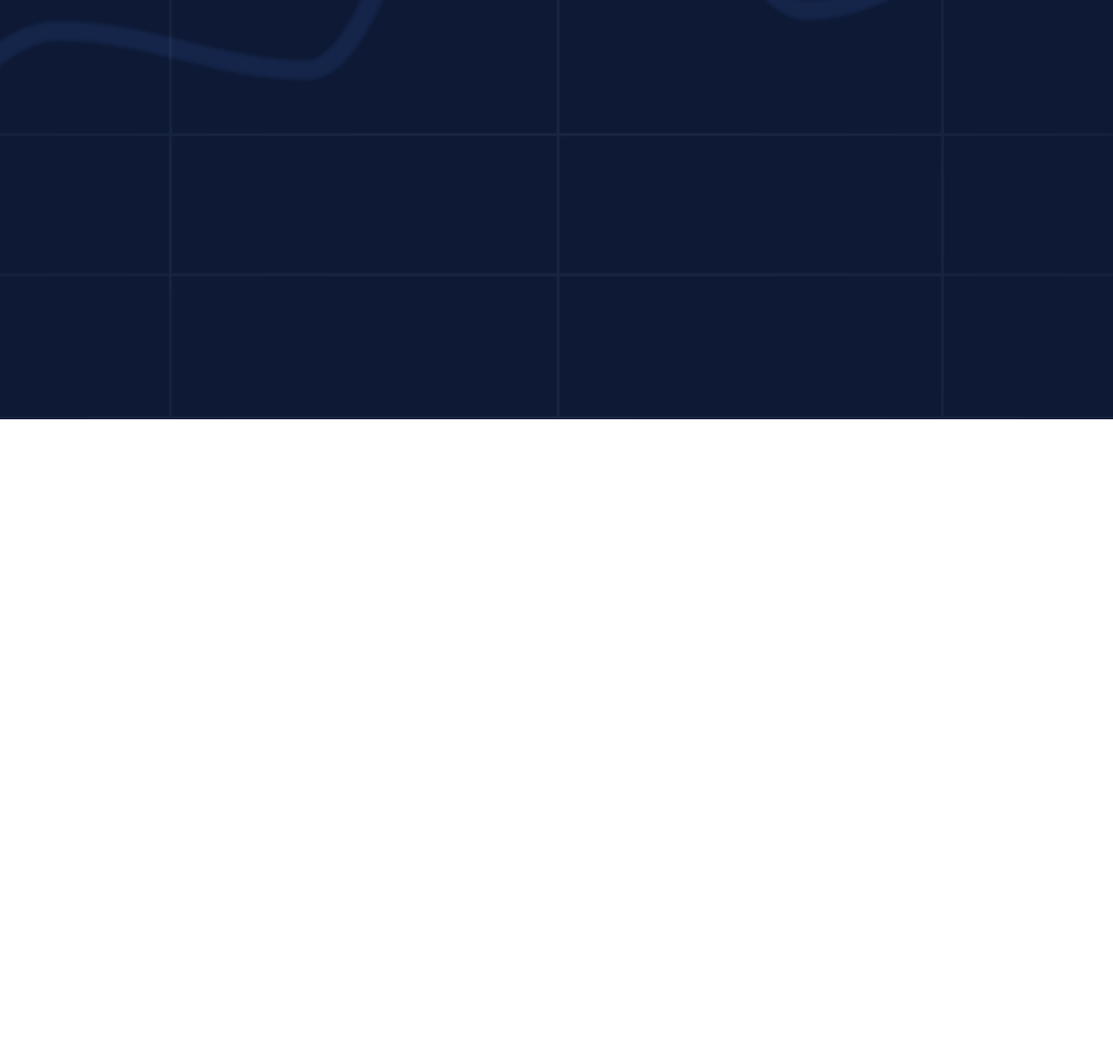
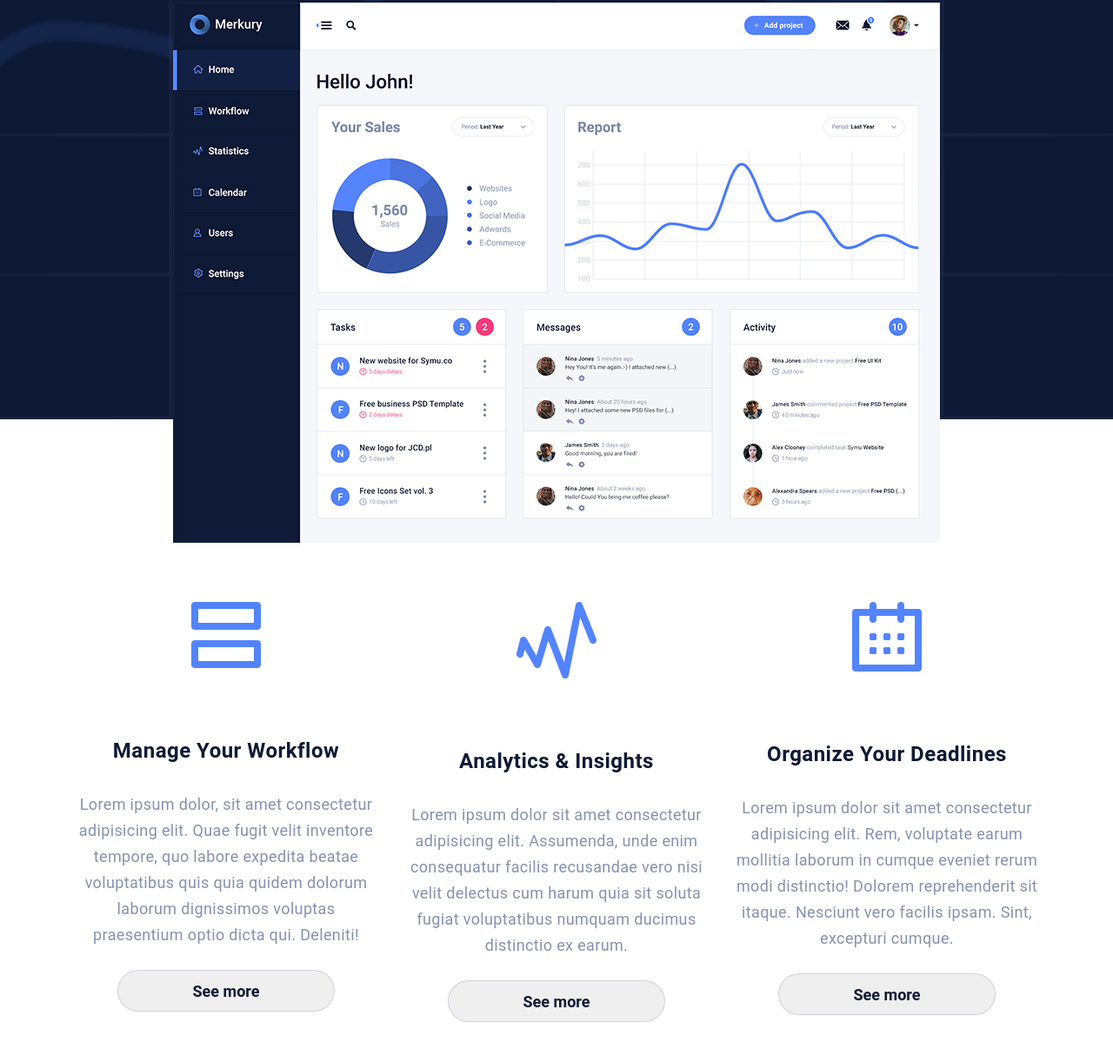
Before and after one commit to Biloliddin22/Merkury, a website: page src/index.html in a window 1280 px wide. Shown: the part 618-1832 px from the top of the page at 87% size. Before the commit the page ends 1100 px from the top, so only its background shows below. Drawn offline with Linux system fonts and the light colour scheme.

Commit message:
add second block

```diff
--- a/src/index.html
+++ b/src/index.html
@@ -28,10 +28,41 @@
                     <button class="buttonl">Login</button>
                 </div>
             </header>
-            <div class="theader">Grow Your business with Merkury</div>
-            <div class="tsub_header">Your partner in crime!</div>
+            <div class="title">Grow Your business with Merkury</div>
+            <div class="sub_title">Your partner in crime!</div>
             <button class="buttong">Get started</button>
+            <div class="home"><img src="img/merkury_home.jpg" alt="Home" class="home_image"></div>
         </div>
     </div>
+    <section class="info">
+        <div class="container">
+            <div class="row">
+                <div class="col-4">
+                    <div class="info_item">
+                        <div class="info_img"><img src="icons/rectangles.png" alt="rectangles"></div>
+                        <div class="info_item_title">Manage Your Workflow</div>
+                        <div class="info_item_subtitle">Lorem ipsum dolor, sit amet consectetur adipisicing elit. Quae fugit velit inventore tempore, quo labore expedita beatae voluptatibus quis quia quidem dolorum laborum dignissimos voluptas praesentium optio dicta qui. Deleniti!</div>
+                        <button class="info_button">See more</button>
+                    </div>
+                </div>
+                <div class="col-4">
+                    <div class="info_item">
+                        <div class="info_img"><img src="icons/progress_line.png" alt="progress_line"></div>
+                        <div class="info_item_title">Analytics & Insights</div>
+                        <div class="info_item_subtitle">Lorem ipsum dolor sit amet consectetur adipisicing elit. Assumenda, unde enim consequatur facilis recusandae vero nisi velit delectus cum harum quia sit soluta fugiat voluptatibus numquam ducimus distinctio ex earum.</div>
+                        <button class="info_button">See more</button>
+                    </div>
+                </div>
+                <div class="col-4">
+                    <div class="info_item">
+                        <div class="info_img"><img src="icons/calendar.png" alt="calendar"></div>
+                        <div class="info_item_title">Organize Your Deadlines</div>
+                        <div class="info_item_subtitle">Lorem ipsum dolor sit amet consectetur adipisicing elit. Rem, voluptate earum mollitia laborum in cumque eveniet rerum modi distinctio! Dolorem reprehenderit sit itaque. Nesciunt vero facilis ipsam. Sint, excepturi cumque.</div>
+                        <button class="info_button">See more</button>
+                    </div>
+                </div>
+            </div>
+        </div>
+    </section>
 </body>
 </html>
--- a/src/sass/blocks/_promo.scss
+++ b/src/sass/blocks/_promo.scss
@@ -1,5 +1,5 @@
 .promo {
-background: url(../../icons/grid.png) center (center/cover) no-repeat;
+background: url(../icons/grid.png) center (center/cover) no-repeat;
 height: 1100px;
 background-color: #0e1a35;
 }
@@ -32,7 +32,7 @@ nav{
     color: #5584ff;
     background-color: #0e1a35;
 }
-.theader{
+.title{
   width: 864px;
   height: 59px;
   font-family: Roboto;
@@ -44,7 +44,7 @@ nav{
   margin: 0 auto;
   margin-top: 150px;
 }
-.tsub_header{
+.sub_title{
     width: 342px;
     height: 34px;
     font-family: Roboto;
@@ -55,6 +55,7 @@ nav{
     margin: 0 auto;
 }
 .buttong{
+    display: block;
     width: 204px;
     height: 48px;
     border-radius: 24px;
@@ -63,7 +64,55 @@ nav{
     font-size: 18px;
     font-weight: bold;
     color: #ffffff;
-    display: block;
     margin: 0 auto;
     margin-top: 70px;
 }
+.home{
+    margin-top: 80px;
+}
+.home_image{
+    display: block;
+    margin: 0 auto;
+}
+.info{
+    height: 800px;
+}
+.info_item{
+    margin-top: 210px;
+}
+.info_img img{
+    display: block;
+    margin: 0 auto;
+}
+.info_item_title{
+    font-family: Roboto;
+    font-size: 24px;
+    font-weight: bold;
+    line-height: 3.83;
+    letter-spacing: 0.48px;
+    text-align: center;
+    color: #0e1a35;
+    margin-top: 50px;
+}
+.info_item_subtitle{
+    font-family: Roboto;
+    font-size: 18px;
+    line-height: 1.67;
+    letter-spacing: 0.36px;
+    text-align: center;
+    color: #8492af;
+}
+.info_button{
+    display: block;
+    width: 250px;
+    height: 48px;
+    border-radius: 24px;
+    border: solid 1px rgba(132, 146, 175, 0.3);
+    margin: 0 auto;
+    margin-top: 25px;
+    font-family: Roboto;
+    font-size: 18px;
+    font-weight: bold;
+    text-align: center;
+    color: #0e1a35;
+}
```
Also changed, not shown: src/css/style.min.css, src/icons/line.png (deleted).
